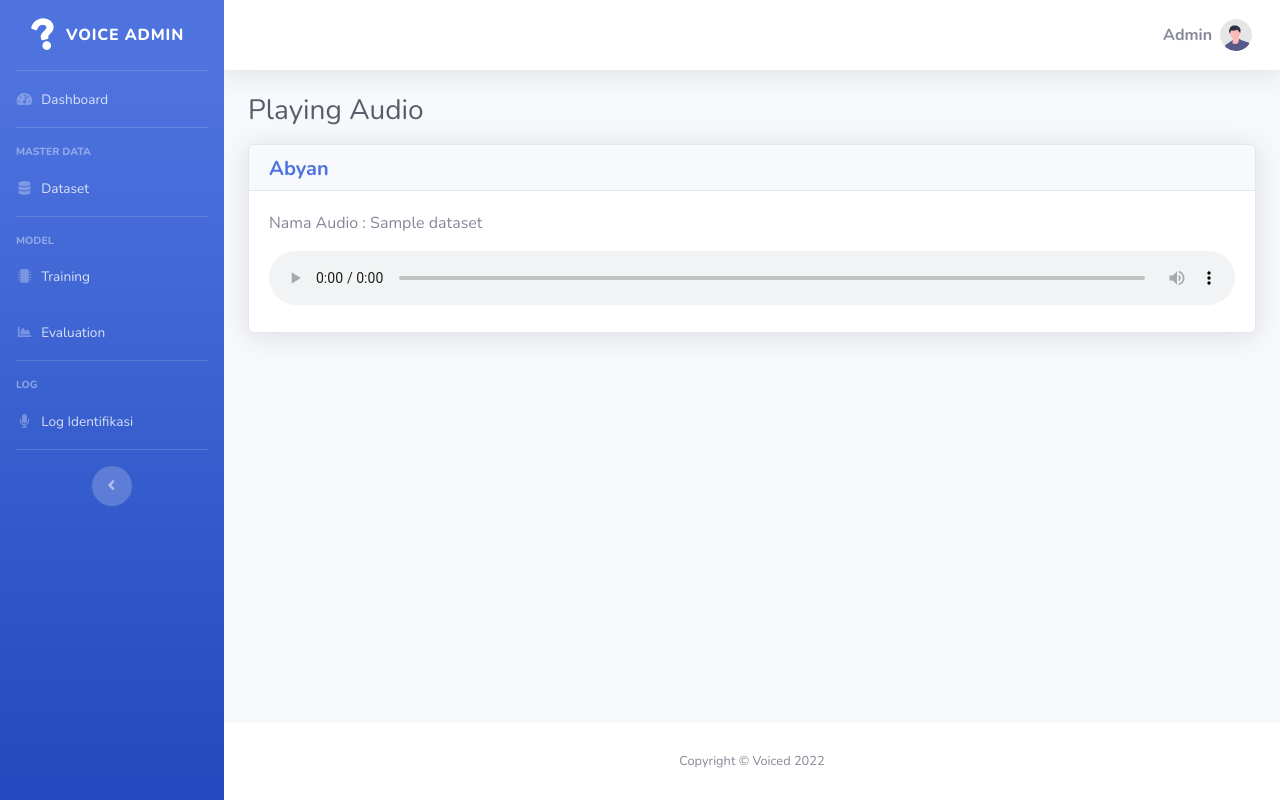
After one commit to faisolarifin/Web_Klasifikasi_Suara, a Flask app: page /play/ds/1 in a window 1280 px wide. The commit adds this page. Run offline with Flask 2, Linux system fonts and the light colour scheme; the visitor is signed in with stand-in values (Sample User, id 1); tables that the repository leaves empty or names only in its code hold one stand-in row (values such as "Sample post"); data that the repository does not hold is empty; parts of the project's set-up code (start-up, migrations or seed data) failed here and were passed over; some libraries are stand-ins or nearby versions.

Commit message:
update app

```diff
--- /dev/null
+++ b/Catatan Web.txt
@@ -0,0 +1,6 @@
+- Login admin;
+- Dibuatkan fitur penambahan, edit, dan delete (CRUD) dataset melalui web dari sisi admin.;
+- Training dataset melalui web (admin);
+- Tambahkan grafik hasil training di halaman admin.;
+- Buat log hasil identifikasi rekaman dan disimpan di database.;
+- percantik web (tampilan web, bootstrap tombol identifikasi dan download);
--- a/app.py
+++ b/app.py
@@ -1,5 +1,3 @@
-#cnn
-from helper.cnn import *
 #library for flask web
 import io, os
 import time
@@ -8,23 +6,193 @@ from flask import Flask, render_template, request, redirect, url_for, abort, ses
 from flask import render_template_string, stream_with_context
 import pymysql.cursors
 
+
+###****************************###
+#  DEEP CNN LEARNING UTILITIES   #
+##################################
+
+###library form deep learning
+import os
+import numpy as np
+import pandas as pd
+import librosa
+import pickle
+import csv
+import tensorflow as tf
+import random
+from tensorflow import keras
+from sklearn.preprocessing import LabelEncoder
+from sklearn.model_selection import train_test_split
+from tensorflow.keras.utils import to_categorical
+from keras.models import Sequential, load_model
+from keras.layers import Dense, Dropout, Activation, Flatten
+from keras.layers import Convolution2D, Conv2D, MaxPooling2D, GlobalAveragePooling2D
+from tensorflow.keras.optimizers import Adam
+from keras.utils import np_utils
+from sklearn.utils import shuffle
+from sklearn import metrics
+import matplotlib
+matplotlib.use('Agg')
+import matplotlib.pyplot as plt
+from sklearn.metrics import confusion_matrix, classification_report, accuracy_score
+import seaborn as sns
+from werkzeug.utils import secure_filename
+
+##Deep Learning Properties
+tf.compat.v1.disable_eager_execution()
+max_pad_len = 7223
+dataset = 'static/voice'
+features = []
+header = ['file', 'feature','label']
+num_rows = 40
+num_columns = 7223
+num_channels = 1
+num_epochs = 100
+num_batch_size = 32
+nama_model="models/audio_model.h5"
+class_nama=os.listdir(dataset)
+class_nama.sort()
+num_labels=len(class_nama)
+#class_nama=['Abyan', 'Ilmi', 'Itsbat','Lana','Ulya']
+#predict_threshold=0.75
+accuracy_threshold = 1.0000
+val_accuracy_threshold = 1.0000
+
+### Model Fitting Callback
+class myCallback(tf.keras.callbacks.Callback):
+  def on_epoch_end(self, epochs, logs={}) :
+    global accuracy_threshold
+    if((logs.get('accuracy') is not None and logs.get('accuracy') >= accuracy_threshold)
+      and (logs.get('val_accuracy') is not None and logs.get('val_accuracy') >= val_accuracy_threshold)) :
+        print('\nSudah mencapai akurasi 100%, maka training dihentikan!')
+        self.model.stop_training = True
+
+callbacks = myCallback()
+
+# function to extract feature from audio
+def extract_features(file_name):
+  try:
+    audio, sample_rate = librosa.load(file_name, res_type='kaiser_fast')
+    #print(sample_rate)
+    mfccs = librosa.feature.mfcc(y=audio, sr=sample_rate, n_mfcc=40)
+    #print(mfccs.shape)
+    pad_width = max_pad_len - mfccs.shape[1]
+    mfccs = np.pad(mfccs, pad_width=((0, 0), (0, pad_width)), mode='constant')
+
+  except Exception as e:
+    print("Error encountered while parsing file: ", file_name)
+    return None
+  return mfccs
+
+## function to extract all audio
+def create_metadata():
+  global features
+  with open("metadata.csv", 'w', encoding='UTF8') as f:
+    writer = csv.writer(f)
+    writer.writerow(header)
+    noc=0
+    openDb()
+    for i in class_nama:
+      cursor.execute('SELECT * FROM dataset where kelas=%s', (i))
+      results = cursor.fetchall()
+      for row in results:
+        dr=dataset+"/"+row[1]+"/"+row[2]
+        data = extract_features(dr)
+        features.append([dr,data, noc])
+        datacsv=[dr,data, noc]
+        writer.writerow(datacsv)
+      noc+=1
+    closeDb()
+
+def data_train_test():
+  global features
+  global num_labels
+  # Convert into a Panda dataframe
+  featuresdf = pd.DataFrame(features, columns=['file','feature','label'])
+  featuresdf = shuffle(featuresdf)
+  print('Finished feature extraction from ', len(featuresdf), 'files')
+
+  # Convert features and corresponding classification labels into numpy arrays
+  X = np.array(featuresdf.feature.tolist())
+  y = np.array(featuresdf.label.tolist())
+
+  # Encode the classification labels
+  le = LabelEncoder()
+  yy = to_categorical(le.fit_transform(y))
+  # # split the dataset
+  x_train, x_test, y_train, y_test = train_test_split(X, yy, test_size=0.3, random_state = 42)
+  x_train = x_train.reshape(x_train.shape[0], num_rows, num_columns, num_channels)
+  x_test = x_test.reshape(x_test.shape[0], num_rows, num_columns, num_channels)
+  num_labels = yy.shape[1]
+  data = {
+    "x_test" : x_test,
+    "y_test" : y_test
+  }
+  test = open("temp/test.pkl", "wb")
+  pickle.dump(data, test)
+  test.close()
+
+  return x_train, y_train, x_test, y_test
+
+def my_model():
+  global num_labels
+  model = Sequential()
+  model.add(Conv2D(filters=16, kernel_size=2, input_shape=(num_rows, num_columns, num_channels), activation='relu'))
+  model.add(MaxPooling2D(pool_size=2))
+  model.add(Dropout(0.2))
+
+  model.add(Conv2D(filters=32, kernel_size=2, activation='relu'))
+  model.add(MaxPooling2D(pool_size=2))
+  model.add(Dropout(0.2))
+
+  model.add(Conv2D(filters=64, kernel_size=2, activation='relu'))
+  model.add(MaxPooling2D(pool_size=2))
+  model.add(Dropout(0.2))
+
+  model.add(Conv2D(filters=128, kernel_size=2, activation='relu'))
+  model.add(MaxPooling2D(pool_size=2))
+  model.add(Dropout(0.2))
+  model.add(GlobalAveragePooling2D())
+
+  model.add(Dense(num_labels, activation='softmax'))
+
+  model.compile(loss='categorical_crossentropy', metrics=['accuracy'], optimizer='adam')
+
+  return model
+
+def save_chart_loss_acc(history):
+  plt.figure(figsize=(10, 4))
+  plt.subplot(1, 2, 1)
+  plt.title('model accuracy')
+  plt.ylabel('accuracy')
+  plt.xlabel('epoch')
+  plt.plot(history.history['accuracy'], color='g')
+  plt.plot(history.history['val_accuracy'], color='m')
+  plt.legend(['train', 'val'], loc='upper left')
+
+  plt.subplot(1, 2, 2)
+  plt.title('model loss')
+  plt.ylabel('loss')
+  plt.xlabel('epoch')
+  plt.plot(history.history['loss'], color='r')
+  plt.plot(history.history['val_loss'], color='m')
+  plt.legend(['train', 'val'], loc='upper left')
+  plt.savefig('static/grafik/train_chart.png')
+
+###**********************###
+#    END DEEP LEARNING     #
+############################
+
+###=>>FLASK ROOT SETTING
 project_root = os.path.dirname(__file__)
 template_path = os.path.join(project_root, 'templates')
 static_path = os.path.join(project_root, 'static')
 
 app = Flask(__name__, template_folder=template_path, static_folder=static_path)
 app.secret_key = 'ini kunci rahasia'
+###=>>END FLASK ROOT SETTING
 
-### Database connection configuration
-# def openDb():
-#   global conn, cursor
-#   conn = pymysql.connect(host="localhost",
-#    user="root",
-#     password="",
-#      database="voice_classif",
-#       autocommit=True)
-#   cursor = conn.cursor()
-
+###=>>KONEKSI DATABASE
 cursor=conn=None
 def openDb():
   global conn, cursor
@@ -40,6 +208,7 @@ def closeDb():
   global conn, cursor
   cursor.close()
   conn.close()
+###=>>ENDKONEKSI DATABASE
 
 #No caching at all for API endpoints.
 @app.after_request
@@ -208,6 +377,26 @@ def hapusDs(id):
   closeDb()
   return redirect(url_for('indexDs'))
 
+###>>PAGE PLAYING AUDIO
+@app.route('/play/<table>/<id>', methods=['GET','POST'])
+def playAudio(table, id):
+  openDb()
+  if table == 'ds':
+    cursor.execute('SELECT * FROM dataset WHERE id=%s', (id,))
+    row = cursor.fetchone()
+    kelas = 'Abyan'
+    audioName = row[2]
+    fileAudio = 'voice/%s/%s' % (row[1], row[2])
+  elif table == 'li':
+    cursor.execute('SELECT * FROM log_identifikasi WHERE id=%s', (id,))
+    row = cursor.fetchone()
+    kelas = 'Guest'
+    audioName = row[1]
+    fileAudio = 'voice_upload/%s' % (row[1])
+  closeDb()
+  data = [kelas, audioName, fileAudio]
+  return render_template('playaudio.html', data=data)
+
 @app.route("/stream")
 def stream():
   openDb()
@@ -358,4 +547,4 @@ def result():
 
 if __name__ == '__main__':
   # Start the Flask server in a new thread
-  app.run(host='0.0.0.0', port=80)
+  app.run(host='0.0.0.0',port=8080, debug=True)
--- /dev/null
+++ b/templates/playaudio.html
@@ -0,0 +1,207 @@
+<!DOCTYPE html>
+<html lang="en">
+
+<head>
+
+    <meta charset="utf-8">
+    <meta http-equiv="X-UA-Compatible" content="IE=edge">
+    <meta name="viewport" content="width=device-width, initial-scale=1, shrink-to-fit=no">
+    <meta name="description" content="">
+    <meta name="author" content="">
+
+    <title>Admin | Traning Model</title>
+
+    <!-- Custom fonts for this template -->
+    <link href="https://use.fontawesome.com/releases/v5.7.0/css/all.css" rel="stylesheet" type="text/css">
+    <link
+        href="https://fonts.googleapis.com/css?family=Nunito:200,200i,300,300i,400,400i,600,600i,700,700i,800,800i,900,900i"
+        rel="stylesheet">
+
+    <!-- Custom styles for this template -->
+    <link href="/static/css/sb-admin-2.min.css" rel="stylesheet">
+
+</head>
+
+<body id="page-top">
+
+    <!-- Page Wrapper -->
+    <div id="wrapper">
+
+        <!-- Sidebar -->
+        <ul class="navbar-nav bg-gradient-primary sidebar sidebar-dark accordion" id="accordionSidebar">
+
+            <!-- Sidebar - Brand -->
+            <a class="sidebar-brand d-flex align-items-center justify-content-center" href="index.html">
+                <div class="sidebar-brand-icon rotate-n-15">
+                    <i class="fas fa-question"></i>
+                </div>
+                <div class="sidebar-brand-text mx-2">Voice Admin</div>
+            </a>
+
+            <!-- Divider -->
+            <hr class="sidebar-divider my-0">
+
+            <!-- Nav Item - Dashboard -->
+            <li class="nav-item">
+                <a class="nav-link" href="/dashboard">
+                    <i class="fas fa-fw fa-tachometer-alt"></i>
+                    <span>Dashboard</span></a>
+            </li>
+
+            <!-- Divider -->
+            <hr class="sidebar-divider">
+
+            <!-- Heading -->
+            <div class="sidebar-heading">
+                Master Data
+            </div>
+
+            <!-- Nav Item - Charts -->
+            <li class="nav-item">
+            <a class="nav-link" href="/ds">
+                <i class="fas fa-fw fa-database"></i>
+                <span>Dataset</span></a>
+            </li>
+            <!-- Divider -->
+            <hr class="sidebar-divider">
+
+            <!-- Heading -->
+            <div class="sidebar-heading">
+                Model
+            </div>
+            <li class="nav-item">
+            <a class="nav-link" href="/training">
+                <i class="fas fa-fw fa-microchip"></i>
+                <span>Training</span></a>
+            </li>
+            <li class="nav-item">
+                <a class="nav-link" href="/testing">
+                    <i class="fas fa-fw fa-chart-area"></i>
+                    <span>Evaluation</span></a>
+            </li>
+            <!-- Divider -->
+            <hr class="sidebar-divider">
+
+            <!-- Heading -->
+            <div class="sidebar-heading">
+                Log
+            </div>
+            <li class="nav-item">
+            <a class="nav-link" href="/log">
+                <i class="fas fa-fw fa-microphone"></i>
+                <span>Log Identifikasi</span></a>
+            </li>
+            <hr class="sidebar-divider d-none d-md-block">
+
+            <!-- Divider -->
+
+            <!-- Sidebar Toggler (Sidebar) -->
+            <div class="text-center d-none d-md-inline">
+                <button class="rounded-circle border-0" id="sidebarToggle"></button>
+            </div>
+
+        </ul>
+        <!-- End of Sidebar -->
+
+        <!-- Content Wrapper -->
+        <div id="content-wrapper" class="d-flex flex-column">
+
+            <!-- Main Content -->
+            <div id="content">
+
+                <!-- Topbar -->
+                <nav class="navbar navbar-expand navbar-light bg-white topbar mb-4 static-top shadow">
+                    <!-- Topbar Navbar -->
+                    <ul class="navbar-nav ml-auto">
+
+                        <!-- Nav Item - User Information -->
+                        <li class="nav-item dropdown no-arrow">
+                            <a class="nav-link dropdown-toggle" href="#" id="userDropdown" role="button"
+                                data-toggle="dropdown" aria-haspopup="true" aria-expanded="false">
+                                <span class="mr-2 d-none font-weight-bold d-lg-inline text-gray-600">Admin</span>
+                                <img class="img-profile rounded-circle"
+                                    src="/static/images/undraw_profile.svg">
+                            </a>
+                            <!-- Dropdown - User Information -->
+                            <div class="dropdown-menu dropdown-menu-right shadow animated--grow-in"
+                                aria-labelledby="userDropdown">
+                                <a class="dropdown-item" href="#" data-toggle="modal" data-target="#logoutModal">
+                                    <i class="fas fa-sign-out-alt fa-sm fa-fw mr-2 text-gray-400"></i>
+                                    Logout
+                                </a>
+                            </div>
+                        </li>
+                    </ul>
+                </nav>
+                <!-- End of Topbar -->
+
+                <!-- Begin Page Content -->
+                <div class="container-fluid">
+
+                    <!-- Page Heading -->
+                    <h1 class="h3 mb-3 text-gray-800">Playing Audio</h1>
+
+                    <!-- DataTales Example -->
+                    <div class="card shadow mb-4">
+                        <div class="card-header py-2">
+                            <h5 class="m-0 mt-1 font-weight-bold text-primary d-inline-block">{{ data[0] }}</h5>
+                        </div>
+                        <div class="card-body">
+                            <p>Nama Audio : {{ data[1] }}</p>
+                            <audio controls autoplay class="w-100">
+                                <source src="{{ url_for('static', filename=data[2]) }}" type="audio/wav">
+                             </audio>
+                        </div>
+                    </div>
+
+                </div>
+                <!-- /.container-fluid -->
+
+            </div>
+            <!-- End of Main Content -->
+
+            <!-- Footer -->
+            <footer class="sticky-footer bg-white">
+                <div class="container my-auto">
+                    <div class="copyright text-center my-auto">
+                        <span>Copyright &copy; Voiced 2022</span>
+                    </div>
+                </div>
+            </footer>
+            <!-- End of Footer -->
+
+        </div>
+        <!-- End of Content Wrapper -->
+
+    </div>
+    <!-- End of Page Wrapper -->
+
+    <!-- Scroll to Top Button-->
+    <a class="scroll-to-top rounded" href="#page-top">
+        <i class="fas fa-angle-up"></i>
+    </a>
+
+    <!-- Logout Modal-->
+    <div class="modal fade" id="logoutModal" tabindex="-1" role="dialog" aria-labelledby="exampleModalLabel"
+        aria-hidden="true">
+        <div class="modal-dialog" role="document">
+            <div class="modal-content">
+                <div class="modal-header">
+                    <h5 class="modal-title" id="exampleModalLabel">Ready to Leave?</h5>
+                    <button class="close" type="button" data-dismiss="modal" aria-label="Close">
+                        <span aria-hidden="true">×</span>
+                    </button>
+                </div>
+                <div class="modal-body">Select "Logout" below if you are ready to end your current session.</div>
+                <div class="modal-footer">
+                    <button class="btn btn-secondary" type="button" data-dismiss="modal">Cancel</button>
+                    <a class="btn btn-primary" href="/logout">Logout</a>
+                </div>
+            </div>
+        </div>
+    </div>
+
+    <!-- Bootstrap core JavaScript-->
+    <script src="https://code.jquery.com/jquery-3.6.0.min.js" integrity="sha256-/xUj+3OJU5yExlq6GSYGSHk7tPXikynS7ogEvDej/m4=" crossorigin="anonymous"></script>
+</body>
+</html>
```
Also changed, not shown: helper/cnn.py (deleted, +0 -167 lines), templates/ds/index.html (+3 -6 lines), templates/index.html (+4 -4 lines), templates/log/index.html (+4 -6 lines), metadata.csv (added), static/grafik/train_chart.png, 4 other files.
